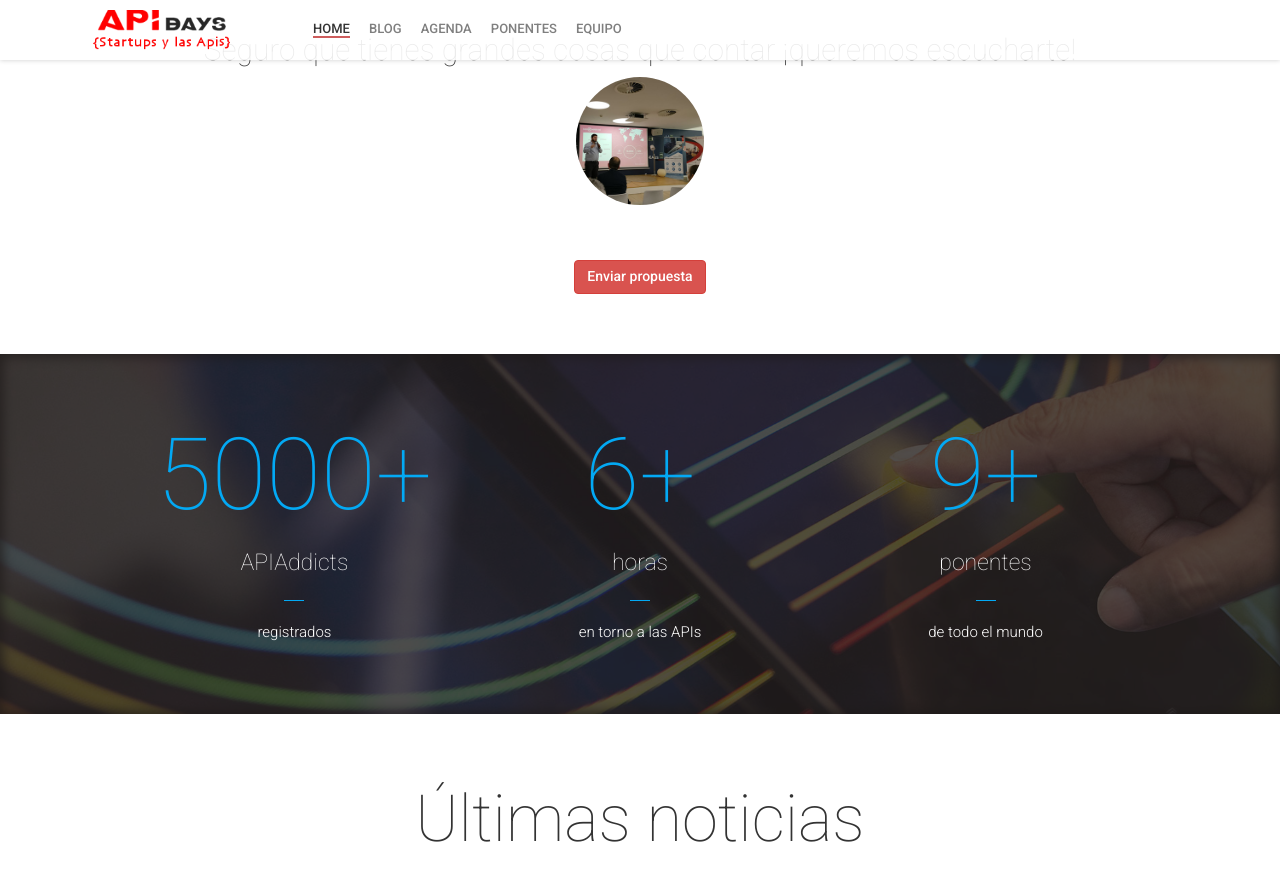
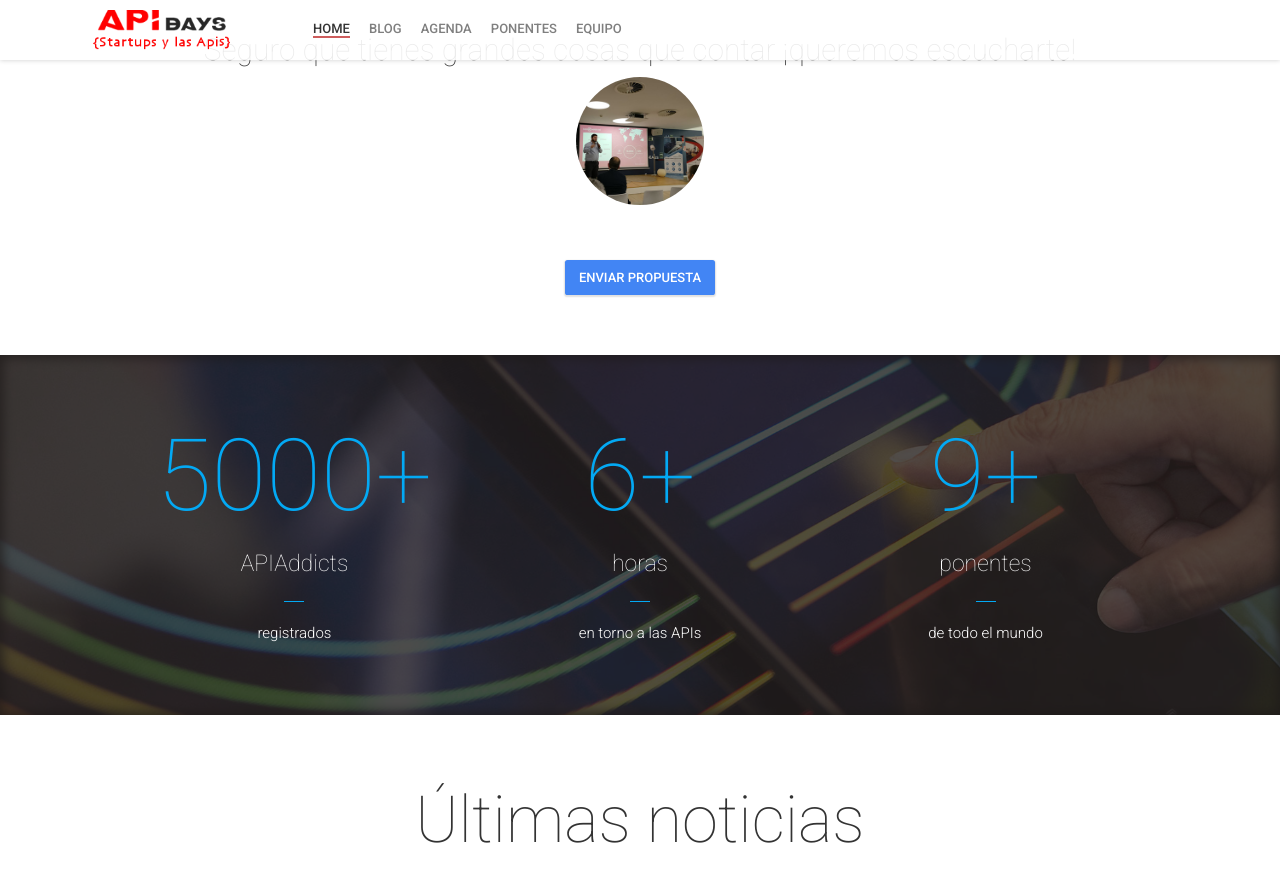
Before and after one commit to apiaddicts/startupsylasapisIII, a Jekyll site: the page built from index.html, in a window 1280 px wide and 900 px high, scrolled down 1566 px. Shown: the top 882 px of the window. Built offline with Jekyll 4.4.1, drawn with Linux system fonts in a browser that asks for light colours; nearby versions of some CDN libraries; comment, search, counter and statistics services are not loaded.

Commit message:
fix button

```diff
--- a/_includes/participa.html
+++ b/_includes/participa.html
@@ -6,5 +6,5 @@
     <br>
     <br>
     <br>
-    <button  class="btn btn-danger" href="{{ site.participaButtonLink }}" target="_blank">{{ site.participaButtonText }}</button >
+    <a class="btn btn-primary waves-effect waves-button waves-light waves-float" href="{{ site.participaButtonLink }}" target="_blank">{{ site.participaButtonText }}</a>
 </section>
```
